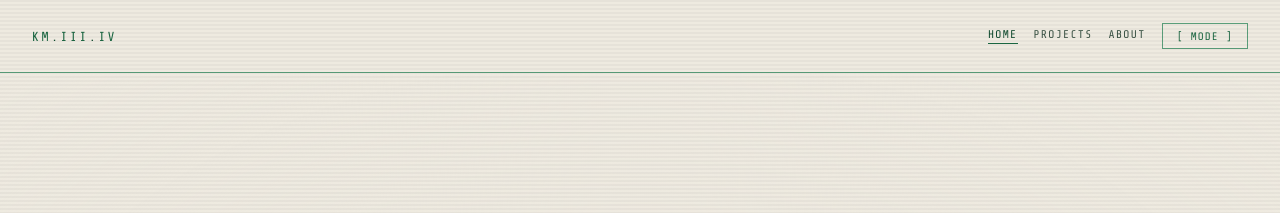
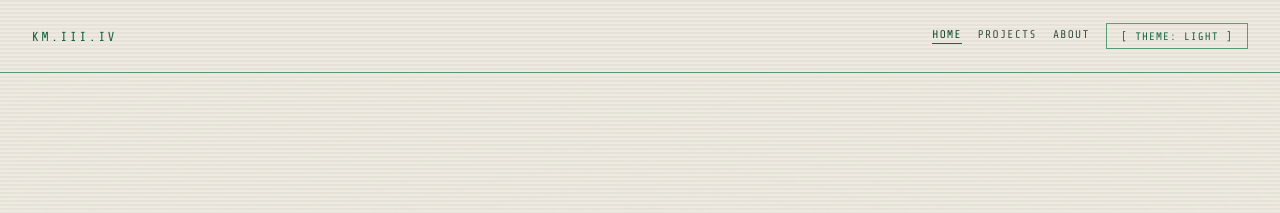
Before and after one commit to km-webdvlpr/III_V2, a Jekyll site: the page built from index.md, in a window 1280 px wide. Shown: the top 213 px of the page. Built offline with Jekyll 4.4.1, drawn with Linux system fonts in a browser that asks for light colours.

Commit message:
Clarify theme toggle label

```diff
--- a/_includes/nav.html
+++ b/_includes/nav.html
@@ -5,7 +5,7 @@
       <a class="site-nav__link{% if page.url == '/' %} active{% endif %}" href="{{ '/' | relative_url }}">Home</a>
       <a class="site-nav__link{% if page.collection == 'projects' or page.url == '/projects/' or page.url contains '/artifacts/' %} active{% endif %}" href="{{ '/projects/' | relative_url }}">Projects</a>
       <a class="site-nav__link{% if page.url == '/about/' %} active{% endif %}" href="{{ '/about/' | relative_url }}">About</a>
-      <button class="mode-btn" type="button" data-mode-toggle>[ MODE ]</button>
+      <button class="mode-btn" type="button" data-mode-toggle>[ THEME: DARK ]</button>
     </div>
   </nav>
 </header>
--- a/assets/js/main.js
+++ b/assets/js/main.js
@@ -35,6 +35,9 @@
 
   function applyTheme(theme) {
     body.classList.toggle('light', theme === 'light');
+    forEachNode(document.querySelectorAll('[data-mode-toggle]'), function (button) {
+      button.textContent = theme === 'light' ? '[ THEME: LIGHT ]' : '[ THEME: DARK ]';
+    });
   }
 
   function syncTheme() {
```
